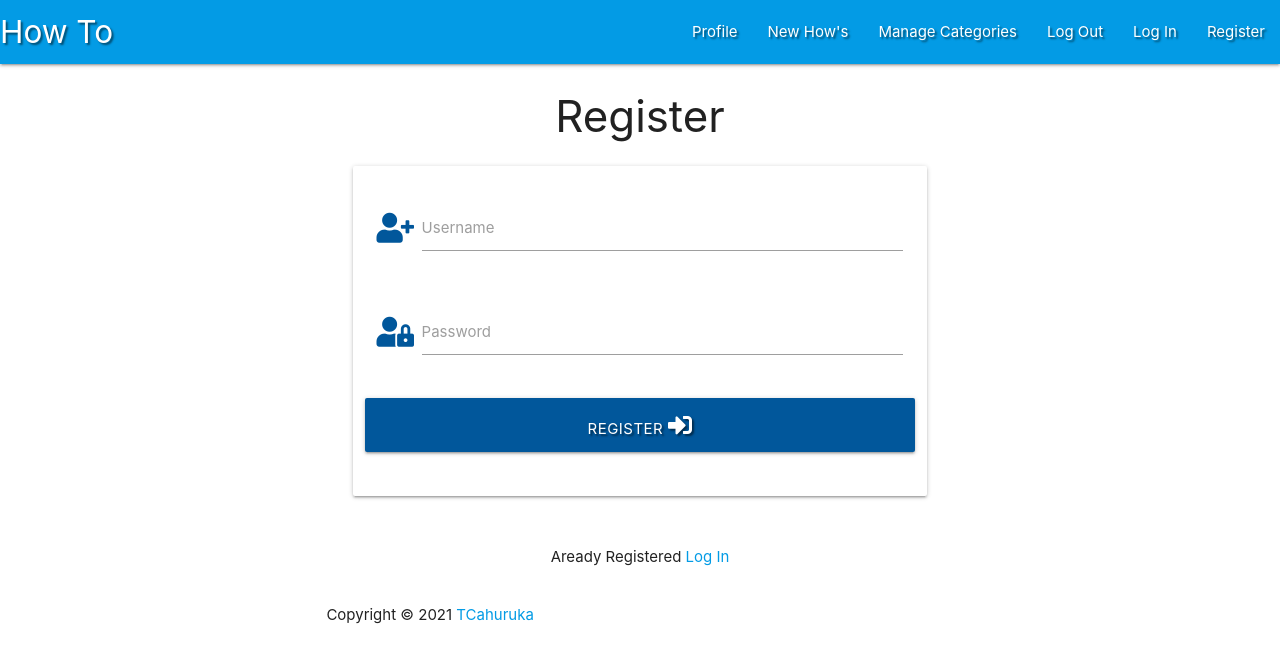
After one commit to TChauruka/how_to, a Flask app: page /register in a window 1280 px wide. The commit adds this page. Shown: the top 663 px of the page. Run offline with Flask 2, Linux system fonts and the light colour scheme; some libraries are stand-ins or nearby versions.

Commit message:
add registration for the user

```diff
--- a/app.py
+++ b/app.py
@@ -28,6 +28,26 @@ def get_hows():
     hows = list(mongo.db.hows.find())
     return render_template("get_hows.html", hows=hows)
 
+
+@app.route("/register", methods=["GET","POST"])
+def register():
+    if request.method == "POST":
+        # check if username already exists in db
+        existing_user = mongo.db.users.find_one(
+            {"username": request.form.get("username").lower()})
+
+        if existing_user:
+            flash("Username already exists")
+            return redirect(url_for("register"))
+
+        register = {
+            "username": request.form.get("username").lower(),
+            "password": generate_password_hash(request.form.get("password"))
+        }
+        mongo.db.users.insert_one(register)
+
+    return render_template("register.html")
+
 if __name__ == "__main__":
     app.run(host=os.environ.get("IP"),
             port=int(os.environ.get("PORT")),
--- a/templates/base.html
+++ b/templates/base.html
@@ -25,7 +25,7 @@
                     <li><a href="{{ url_for('get_categories')}}">Manage Categories</a></li>
                     <li><a href="#">Log Out</a></li>
                     <li><a href="#">Log In</a></li>
-                    <li><a href="#">Register</a></li>
+                    <li><a href="{{ url_for('register')}}">Register</a></li>
                 </ul>
             </div>
         </nav>
@@ -40,7 +40,7 @@
             <li><a href="{{ url_for('get_categories')}}">Manage Categories</a></li>
             <li><a href="#">Log Out</a></li>
             <li><a href="#">Log In</a></li>
-            <li><a href="#">Register</a></li>
+            <li><a href="{{ url_for('register')}}">Register</a></li>
 
         </ul>
 
--- /dev/null
+++ b/templates/register.html
@@ -0,0 +1,47 @@
+{% extends "base.html" %}
+{% block content %}
+
+    <h3 class="center-align">Register</h3>
+
+    <div class="row">
+        <form class="col s12 m8 offset-m2" method="POST" action="{{ url_for('register') }}">
+            <div class="card-panel">
+                <!-- username -->
+                <div class="row">
+					<div class="input-field col s12">
+						<i class="fas fa-user-plus prefix light-blue-text text-darken-4"></i>
+						<input id="username" name="username"minlength="5"
+                               maxlength="15" pattern="^[a-zA-Z0-9]{5,15}$"
+                               type="text" class="validate" required>
+						<label for="username">Username</label>
+					</div>
+                </div>
+                <!-- passowrd -->
+                <div class="row">
+                    <div class="input-field col s12">
+						<i class="fas fa-user-lock prefix light-blue-text text-darken-4"></i>
+                        <input id="password" name="password" type="password" minlength="5"
+                               maxlength="15" pattern="^[a-zA-Z0-9]{5,15}$"
+                               class="validate" required>
+                        <label for="password">Password</label>
+                    </div>
+                </div>
+                <!-- register -->
+                <div class="row">
+                    <button type="submit" class="col s12 btn-large light-blue darken-4 text-shadow">
+                        Register <i class="fas fa-sign-in-alt"></i>
+                    </button>
+                </div>
+            </div>
+        </form>
+    </div>
+     <div class="row">
+        <div class="col s12">
+            <p class="center-align">
+                Aready Registered <a href="#" class="lihgt-blue-text text-darken-4">Log In</a>
+            </p>
+
+        </div>
+    </div>
+
+{% endblock %}
```
